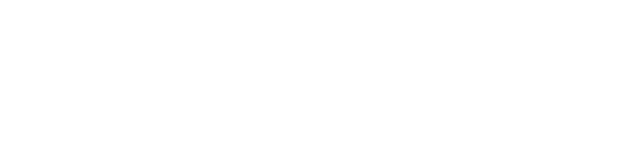
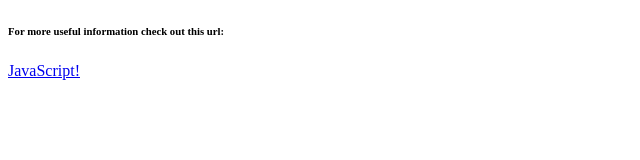
Before and after one commit to MMaines2005/java_basics, a plain HTML site: page index.html in a window 1280 px wide. Shown: the whole page, without its empty margins (0-640 px from the left). Drawn offline with Linux system fonts and the light colour scheme.

Commit message:
Second Save

```diff
--- a/index.html
+++ b/index.html
@@ -8,6 +8,13 @@
     <title>Document</title>
 </head>
 <body>
+    <div class="background-main">
+        <div class="nav"></div>
+        <div class="content"></div>
+        <div class="informational">
+            <h6>For more useful information check out this url: </h6>
+            <a href="#">JavaScript!</a></div>
+    </div>
 
 </body>
 </html>
```
